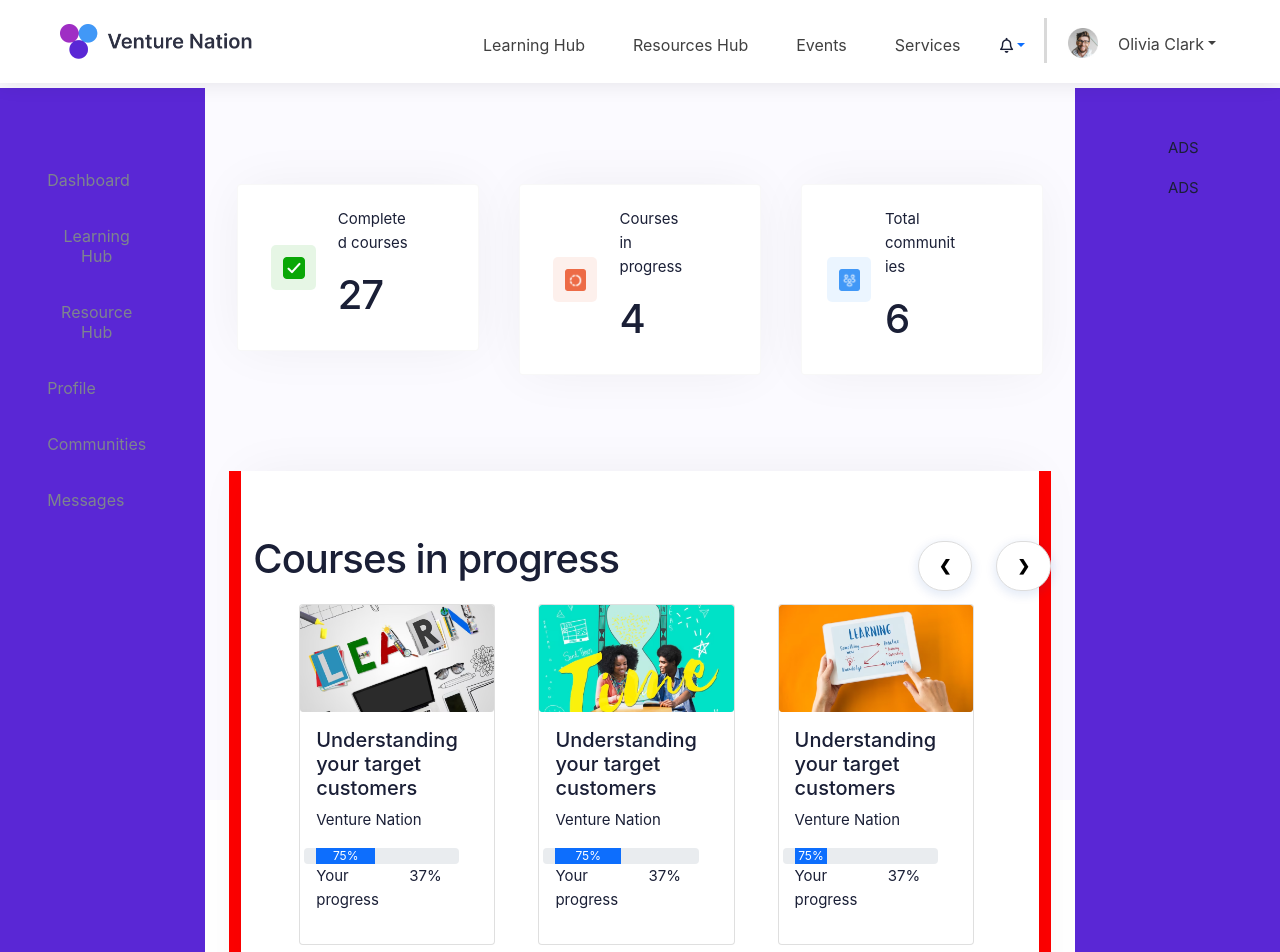
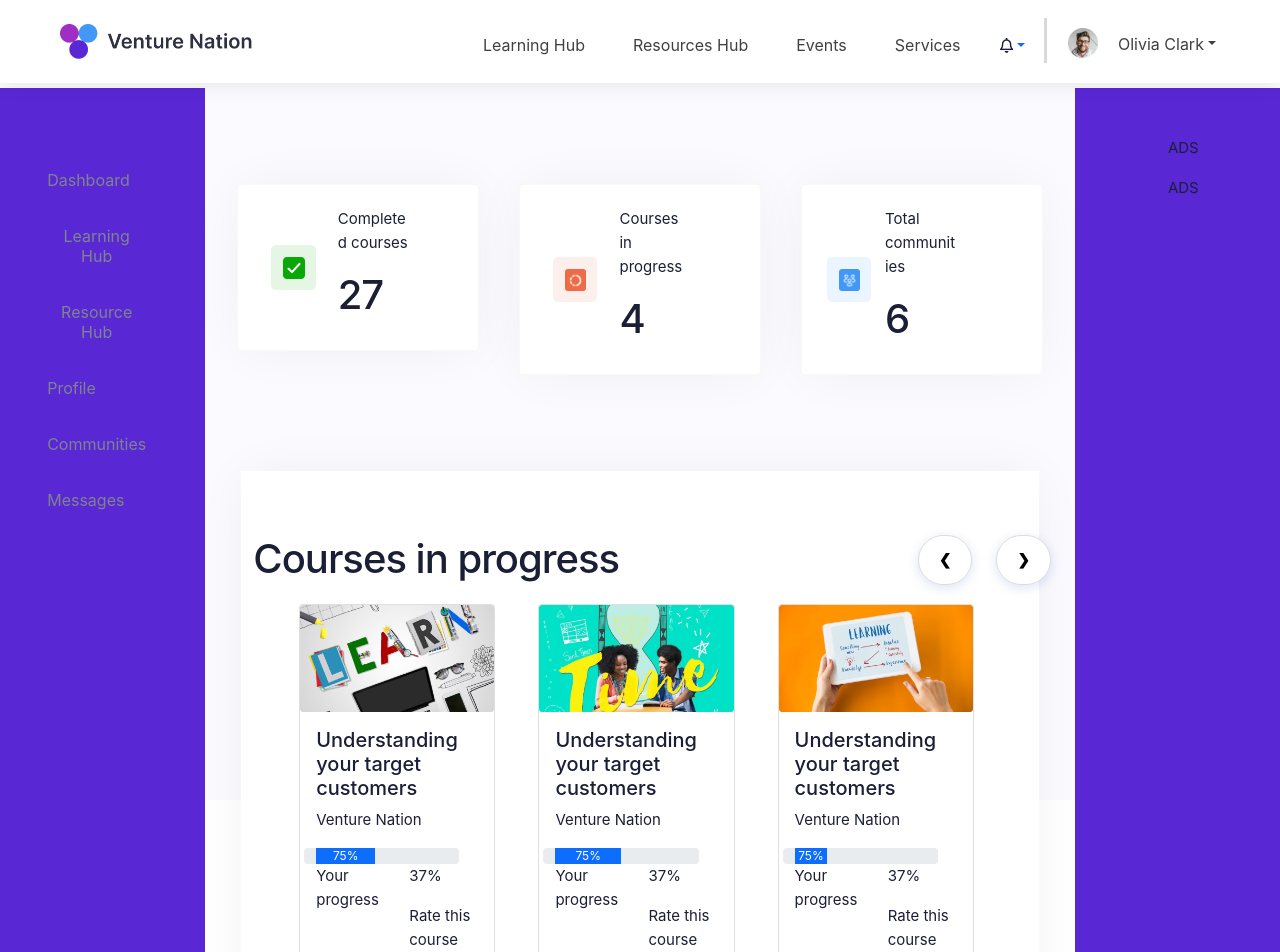
Before and after one commit to Ayodeji0955/vue-project, a Vue app: page /dashboard in a window 1280 px wide. Shown: the top 952 px of the page. Built offline with nearby package versions, Linux system fonts and the light colour scheme.

Commit message:
added background color to CoursesProgress component's style

```diff
--- a/src/components/dashboard/CoursesProgress.vue
+++ b/src/components/dashboard/CoursesProgress.vue
@@ -1,16 +1,18 @@
 <template>
     <div class="courses">
         <div class="container courses__container">
-            <div class="row">
-            </div>
             <div class="row justify-content-center courses__main">
-                <div class="col-md-10">
-                    <h1>Courses in progress</h1>
-                </div>
-                <div class="col-md-2 align-self-end">
-                    <div class="pagination">
-                      <a href="#" class="next" type="button" data-bs-target="#carouselExampleCaptions" data-bs-slide="prev">❮</a>
-                      <a href="#" class="prev" type="button" data-bs-target="#carouselExampleCaptions" data-bs-slide="next">❯</a>
+                <div class="col-md-12">
+                    <div class="row justify-content-between px-7">
+                        <div class="col-md-6">
+                            <h1>Courses in progress</h1>
+                        </div>
+                        <div class="col-md-2 ">
+                            <div class="pagination">
+                              <a href="#" class="next" type="button" data-bs-target="#carouselExampleCaptions" data-bs-slide="prev">❮</a>
+                              <a href="#" class="prev" type="button" data-bs-target="#carouselExampleCaptions" data-bs-slide="next">❯</a>
+                            </div>
+                        </div>
                     </div>
                 </div>
                 <div class="col-md-4 courses__sub-col">
@@ -28,6 +30,7 @@
                             </div>
                             <div class="col-md-6">
                                 <p>37%</p>
+                                <p>Rate this course</p>
                             </div>
                         </div>
                     </div>
@@ -48,6 +51,7 @@
                             </div>
                             <div class="col-md-6">
                                 <p>37%</p>
+                                <p>Rate this course</p>
                             </div>
                         </div>
                     </div>
@@ -68,6 +72,7 @@
                             </div>
                             <div class="col-md-6">
                                 <p>37%</p>
+                                <p>Rate this course</p>
                             </div>
                         </div>
                     </div>
@@ -91,9 +96,7 @@
 .courses {
     padding: 1rem 1.5rem;
 
-    &__container {
-        background-color: red;
-    }
+
 
     &__main {
         padding: 4rem 0rem;
@@ -121,13 +124,12 @@
     box-shadow: 0px 3px 10px 2px #0640b41a;
 }
 .pagination :hover {
-    background-color: #FF9E01;
+    background: var(--linear-cta-primary, linear-gradient(91deg, #5A27D5 0%, #5F27D3 32.36%, #AD2EC4 100%));
     color: white;
 }
 .pagination .next{
     margin-right: 1.5rem;
 }
-
 
 
 
@@ -137,6 +139,7 @@
 
         &__sub-col {
             padding: 0.8125rem 1.5625rem 1.375rem 1.125rem;
+            width: 100%
         }
     }
 }
```
